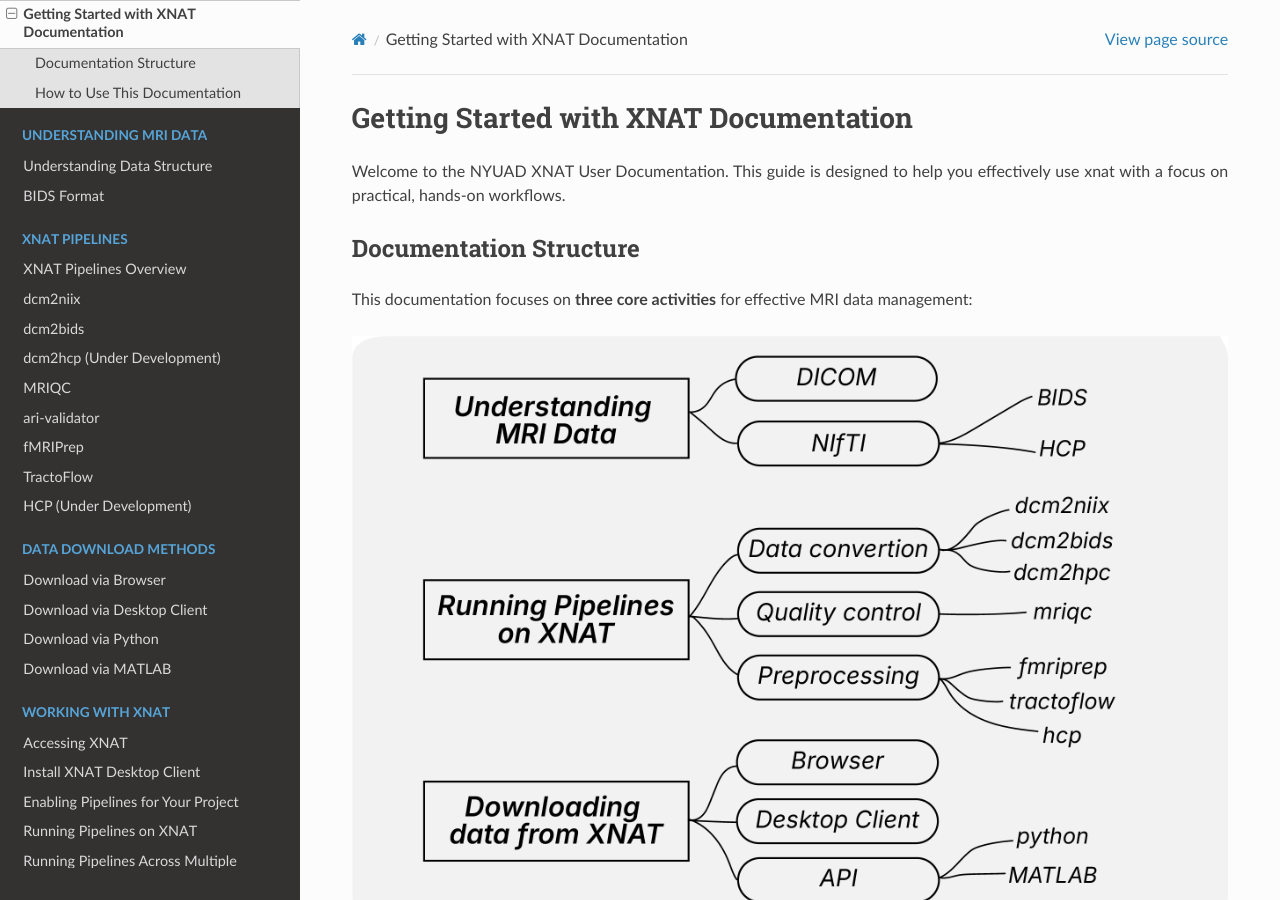
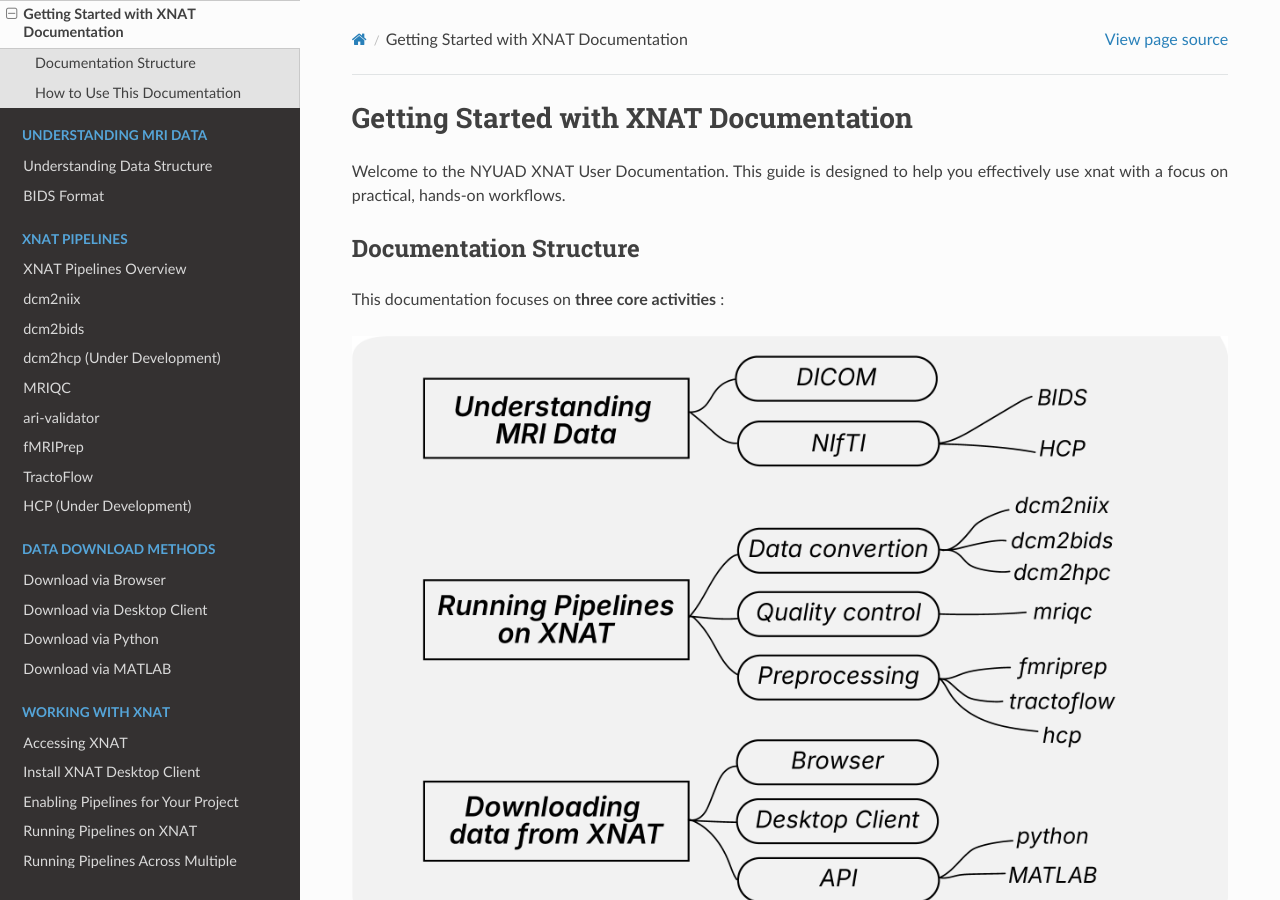
Before and after one commit to BioMedicalImaging-Core-NYUAD/xnat-docs, a Sphinx documentation site: the page built from docs/source/getting_started/overview.rst, in a window 1280 px wide and 900 px high. Built offline with Sphinx 7.4.7 and the Read the Docs theme 3.1.0, drawn with Linux system fonts in a browser that asks for light colours.

Commit message:
Update overview.rst

```diff
--- a/docs/source/getting_started/overview.rst
+++ b/docs/source/getting_started/overview.rst
@@ -6,7 +6,7 @@
 Documentation Structure
 -----------------------
 
-This documentation focuses on **three core activities** for effective MRI data management:
+This documentation focuses on **three core activities** :
 
 .. image:: ../_static/1.1.docStructure.png
    :alt: XNAT Documentation Structure
```
